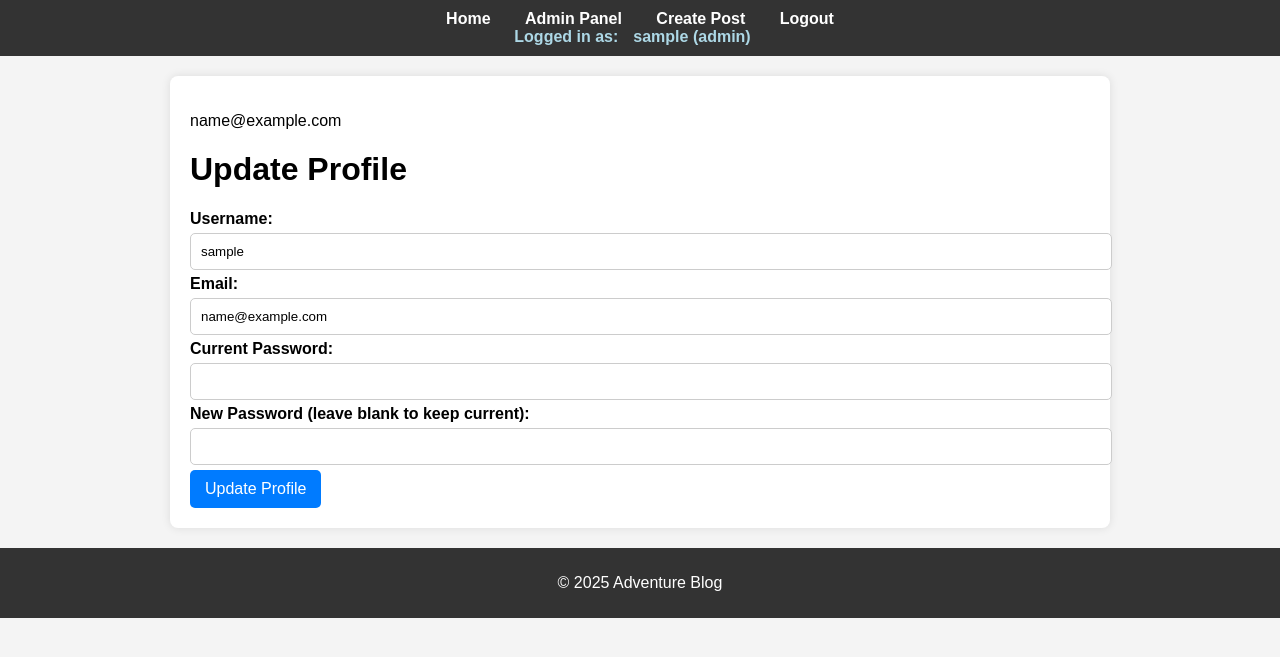
After one commit to Mindstormman06/adventure-blogs, a PHP site: page /edit_user.php in a window 1280 px wide. The commit adds this page. Shown: the top 657 px of the page. Run offline with PHP 8.4, Linux system fonts and the light colour scheme; the visitor is signed in with stand-in values (Sample User, id 1); tables that the repository leaves empty or names only in its code hold one stand-in row (values such as "Sample post").

Commit message:
Added edit user page

```diff
--- /dev/null
+++ b/edit_user.php
@@ -0,0 +1,55 @@
+<?php
+include 'header.php';
+include 'config.php';
+
+if (session_status() === PHP_SESSION_NONE) {
+    session_start();
+}
+
+if (!isset($_SESSION['user_id'])) {
+    header("Location: login.php");  // Redirect if not logged in
+    exit();
+}
+
+// Get user data
+$stmt = $pdo->prepare("SELECT id, username, email, password_hash FROM users WHERE id = ?");
+$stmt->execute([$_SESSION['user_id']]);
+$user = $stmt->fetch(PDO::FETCH_ASSOC);
+
+// Get user posts
+$stmt = $pdo->prepare("SELECT id, title, created_at FROM posts WHERE user_id = ? ORDER BY created_at DESC");
+$stmt->execute([$_SESSION['user_id']]);
+$posts = $stmt->fetchAll();
+?>
+
+<div class="container">
+    <?php
+    if (isset($_SESSION['email_verification_notice'])) {
+        echo "<p class='alert alert-warning'>" . htmlspecialchars($_SESSION['email_verification_notice']) . "</p>";
+        unset($_SESSION['email_verification_notice']); // Remove after displaying
+    }
+    ?>
+    <h1>Update Profile</h1>
+
+    <form action="update_profile.php" method="POST">
+        <div class="form-group">
+            <label for="username">Username:</label>
+            <input type="text" name="username" id="username" value="<?php echo htmlspecialchars($user['username']); ?>" required>
+        </div>
+        <div class="form-group">
+            <label for="email">Email:</label>
+            <input type="email" name="email" id="email" value="<?php echo htmlspecialchars($user['email']); ?>" required>
+        </div>
+        <div class="form-group">
+            <label for="current_password">Current Password:</label>
+            <input type="password" name="current_password" id="current_password" required>
+        </div>
+        <div class="form-group">
+            <label for="password">New Password (leave blank to keep current):</label>
+            <input type="password" name="password" id="password">
+        </div>
+        <button type="submit">Update Profile</button>
+    </form>
+</div>
+
+<?php include 'footer.php'; ?>
--- a/header.php
+++ b/header.php
@@ -33,7 +33,7 @@ if (isset($_SESSION['user_id'])) {
         <?php endif; ?>
         <a href="dashboard.php">Create Post</a>
         <a href="logout.php">Logout</a>
-        <p class="lia" style="color:lightblue;margin: 0 15px;font-weight:bold;">Logged in as: <?php echo isset($_SESSION['username']) ? $_SESSION['username'] : 'Guest'; ?> (<?php echo ($user['role'])?>)</p>
+        <p class="lia" style="color:lightblue;margin: 0 15px;font-weight:bold;">Logged in as:<a href="edit_user.php" style="color:lightblue;margin: 0 15px;font-weight:bold;"><?php echo isset($_SESSION['username']) ? $_SESSION['username'] : 'Guest'; ?> (<?php echo $user['role']?>)</a></p>
 
 
     <?php else: ?>
--- a/index.php
+++ b/index.php
@@ -94,7 +94,7 @@ function formatDate($datetime, $timezone = 'UTC') {
             <p><?php echo $postContent; ?></p> <!-- Render Markdown -->
 
             <?php if ($isVideo): ?>
-                <video style="max-width: 500px; max-height: 500px; min-width: 100px; min-height: 100px;" controls src="<?php echo htmlspecialchars($post['image_path']); ?>" autoplay muted loop>
+                <video style="max-width: 500px; max-height: 500px;" controls src="<?php echo htmlspecialchars($post['image_path']); ?>" autoplay muted loop>
                     Your browser does not support the video tag.
                 </video>
             <?php endif; ?>
@@ -106,7 +106,7 @@ function formatDate($datetime, $timezone = 'UTC') {
             <?php endif; ?>
 
             <?php if ($isImage): ?>
-                <img src="<?php echo htmlspecialchars($post['image_path']); ?>" alt="Failed to load image" style="max-width: 500px; max-height: 500px;">
+                <img src="<?php echo htmlspecialchars($post['image_path']); ?>" alt="Failed to load image" style="max-width: 65%; max-height: 65%;">
             <?php endif; ?>
 
             <p><a class="btn" href="post.php?id=<?php echo $post['id']; ?>">View Comments</a></p>
```
Also changed, not shown: update_profile.php (added, +90 -0 lines), verify_email_change.php (added, +24 -0 lines).
